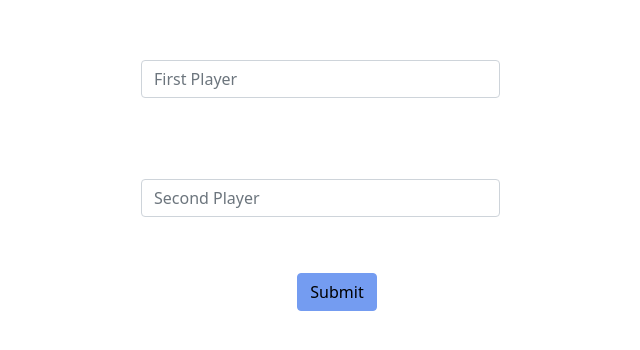
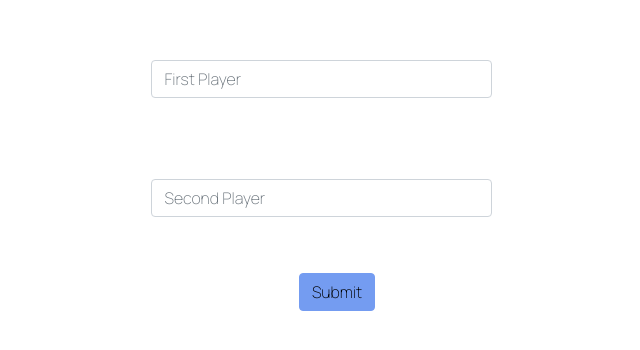
Before and after one commit to raghadsam/TicTacToe-React, a React (Create React App) app: page / in a window 1280 px wide. Shown: the part 242-592 px from the top of the page, without its empty margins (303-943 px from the left). Built offline with nearby package versions, Linux system fonts and the light colour scheme.

Commit message:
required field

```diff
--- a/public/index.html
+++ b/public/index.html
@@ -10,34 +10,19 @@
       content="Web site created using create-react-app"
     />
     <link rel="apple-touch-icon" href="%PUBLIC_URL%/logo192.png" />
-    <!--
-      manifest.json provides metadata used when your web app is installed on a
-      user's mobile device or desktop. See https://developers.google.com/web/fundamentals/web-app-manifest/
-    -->
+
     <link rel="manifest" href="%PUBLIC_URL%/manifest.json" />
-    <!--
-      Notice the use of %PUBLIC_URL% in the tags above.
-      It will be replaced with the URL of the `public` folder during the build.
-      Only files inside the `public` folder can be referenced from the HTML.
+    <link rel="preconnect" href="https://fonts.googleapis.com" />
+    <link rel="preconnect" href="https://fonts.gstatic.com" crossorigin />
+    <link
+      href="https://fonts.googleapis.com/css2?family=Manrope:wght@200&family=Varela+Round&display=swap"
+      rel="stylesheet"
+    />
 
-      Unlike "/favicon.ico" or "favicon.ico", "%PUBLIC_URL%/favicon.ico" will
-      work correctly both with client-side routing and a non-root public URL.
-      Learn how to configure a non-root public URL by running `npm run build`.
-    -->
     <title>React App</title>
   </head>
   <body>
     <noscript>You need to enable JavaScript to run this app.</noscript>
     <div id="root"></div>
-    <!--
-      This HTML file is a template.
-      If you open it directly in the browser, you will see an empty page.
-
-      You can add webfonts, meta tags, or analytics to this file.
-      The build step will place the bundled scripts into the <body> tag.
-
-      To begin the development, run `npm start` or `yarn start`.
-      To create a production bundle, use `npm run build` or `yarn build`.
-    -->
   </body>
 </html>
--- a/src/App.css
+++ b/src/App.css
@@ -6,6 +6,11 @@
   -webkit-font-smoothing: antialiased;
   -moz-osx-font-smoothing: grayscale;
   background-color: #131a28;
+}
+
+.font-link {
+  font-family: "Manrope", sans-serif;
+  font-weight: bolder;
 }
 
 code {
--- a/src/Components/Background.jsx
+++ b/src/Components/Background.jsx
@@ -10,7 +10,6 @@
 import image8 from "./images/8.png";
 import image9 from "./images/9.png";
 import image10 from "./images/10.png";
-//import yang from "./images/ying-yang.png";
 export default function Background() {
   return (
     <div>
@@ -27,12 +26,10 @@
           8: image9,
           9: image10,
         }}
-        how={
-          50
-        } /* Pass the number of images Sky will render chosing randomly */
-        time={8} /* time of animation */
-        size={"90px"} /* size of the rendered images */
-        background={"#131a28"} /* color of background */
+        how={50}
+        time={8}
+        size={"90px"}
+        background={"#131a28"}
       />
     </div>
   );
--- a/src/Components/Forms.jsx
+++ b/src/Components/Forms.jsx
@@ -22,7 +22,7 @@
   };
 
   return (
-    <div id="enterNames">
+    <div id="enterNames" className="font-link">
       <Form onSubmit={handleSubmit}>
         <Form.Group className="mb-3 col-11">
           <Form.Label>Please enter the name of the first player:</Form.Label>
@@ -30,6 +30,7 @@
             type="text"
             placeholder="First Player"
             onChange={(e) => setFirst(e.target.value)}
+            required
           />
         </Form.Group>
 
@@ -39,6 +40,7 @@
             type="text"
             placeholder="Second Player"
             onChange={(e) => setSecond(e.target.value)}
+            required
           />
         </Form.Group>
 
```
